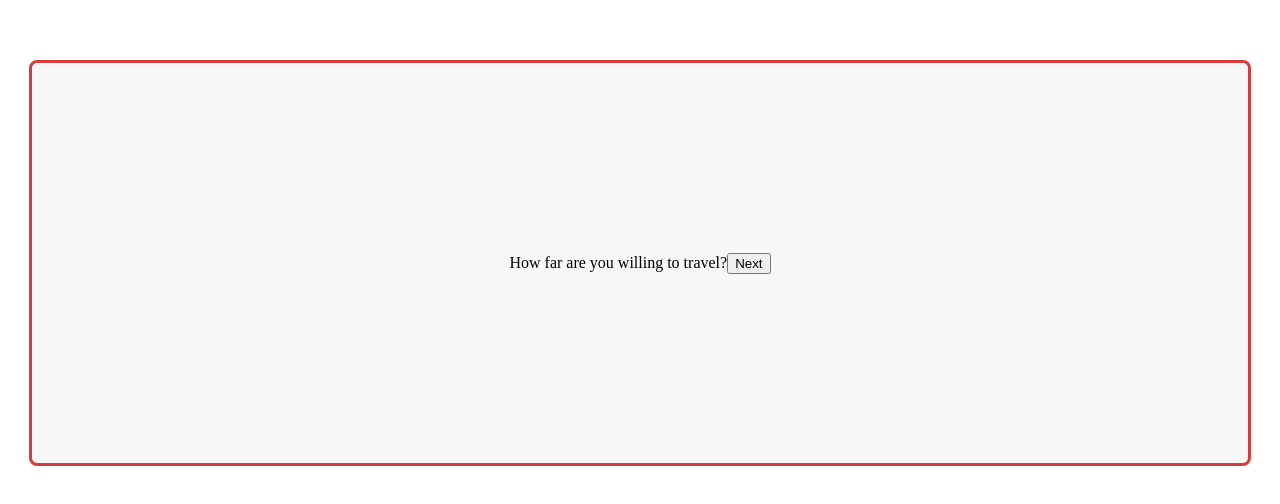
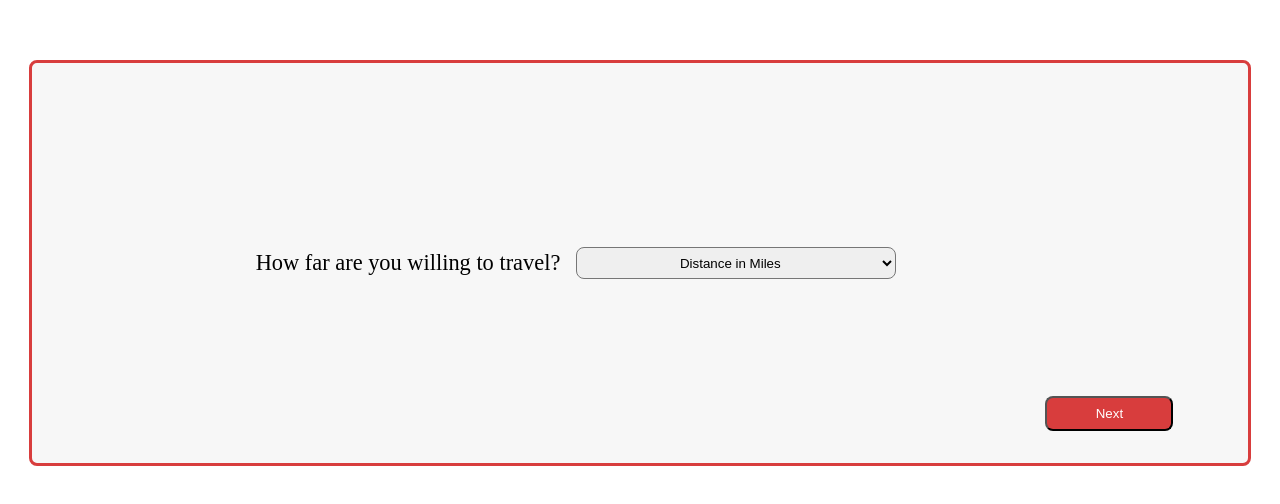
Before and after one commit to MasterChiefRPM/food-picks, an Angular app: page /question-3 in a window 1280 px wide. Shown: the part 140-644 px from the top of the page. Built offline with nearby package versions, Linux system fonts and the light colour scheme.

Commit message:
creating the structure of the question pages

```diff
--- a/src/app/question-2/question-2.component.scss
+++ b/src/app/question-2/question-2.component.scss
@@ -12,8 +12,8 @@
   width: 95vw;
 }
 .question-2 {
+  display: inline-flex;
   gap: 3rem;
-  display: inline-flex;
   align-items: center;
   justify-content: space-between;
 }
@@ -23,8 +23,13 @@
 }
 .buttons {
   display: flex;
+  justify-content: center;
+  align-items: center;
+  margin: 1rem;
   background-color: #d83d3d;
   color: white;
+  min-width: 5rem;
+  min-height: 2rem;
 }
 .next-button {
   display: flex;
@@ -41,3 +46,8 @@
   min-width: 8rem;
   border-radius: 0.5rem;
 }
+.question-text {
+  p {
+    font-size: 1.4rem;
+  }
+}
--- a/src/app/question-3/question-3.component.html
+++ b/src/app/question-3/question-3.component.html
@@ -4,6 +4,17 @@
     <section class="question-container">
       <div class="question-text">
         <p>How far are you willing to travel?</p>
+      </div>
+    </section>
+    <section class="dropdown-container">
+      <div class="option-container">
+        <label class="question-label" for="options"></label>
+        <select class="dropdown" name="distance" id="origin">
+          <option value="" selected hidden>Distance in Miles</option>
+          <option value="option">0 - 5 Miles</option>
+          <option value="option">10 - 15 Miles</option>
+          <option value="option">20+ Miles</option>
+        </select>
       </div>
     </section>
   </div>
--- a/src/app/question-3/question-3.component.scss
+++ b/src/app/question-3/question-3.component.scss
@@ -5,9 +5,56 @@
   border-radius: 0.5rem;
   display: flex;
   align-items: center;
-  justify-content: center;
+  justify-content: space-around;
   margin: auto;
   margin-top: 25vh;
   height: 50vh;
   width: 95vw;
 }
+.question-3 {
+  gap: 1rem;
+  display: inline-flex;
+}
+.question-container {
+  display: flex;
+  justify-content: center;
+  margin: auto;
+  margin-left: vw;
+  max-width: 25rem;
+}
+.question-text {
+  p {
+    font-size: 1.4rem;
+  }
+}
+.dropdown-container {
+  display: flex;
+  flex-wrap: wrap;
+  justify-content: center;
+  align-items: center;
+  margin: auto;
+  margin-right: vw;
+  min-height: 3.1rem;
+  max-width: 25rem;
+}
+.dropdown {
+  min-height: 2rem;
+  min-width: 20rem;
+  text-align: center;
+  border-radius: 0.5rem;
+}
+.next-button {
+  display: flex;
+  align-self: flex-end;
+  margin-top: 1rem;
+  margin-bottom: 2rem;
+  margin-right: vw;
+}
+.next-icon {
+  background-color: #d83d3d;
+  margin-top: 5vh;
+  padding: 0.5rem 0;
+  color: #ffffff;
+  min-width: 8rem;
+  border-radius: 0.5rem;
+}
--- a/src/app/question-4/question-4.component.html
+++ b/src/app/question-4/question-4.component.html
@@ -3,7 +3,14 @@
   <div class="question-4">
     <section class="question-container">
       <div class="question-text">
-        <p>Would you like to Dine-in, Take-out, or Delivery</p>
+        <p>What kind of mood are we in?</p>
+      </div>
+    </section>
+    <section>
+      <div class="button-container">
+        <button class="buttons">Dine-in</button>
+        <button class="buttons">Take-out</button>
+        <button class="buttons">Delivery</button>
       </div>
     </section>
   </div>
--- a/src/app/question-4/question-4.component.scss
+++ b/src/app/question-4/question-4.component.scss
@@ -5,9 +5,49 @@
   border-radius: 0.5rem;
   display: flex;
   align-items: center;
-  justify-content: center;
+  justify-content: space-around;
   margin: auto;
   margin-top: 25vh;
   height: 50vh;
   width: 95vw;
 }
+.question-4 {
+  display: inline-flex;
+  gap: 3rem;
+  align-items: center;
+  justify-content: space-between;
+}
+.button-container {
+  display: flex;
+  align-items: center;
+}
+.buttons {
+  display: flex;
+  justify-content: center;
+  align-items: center;
+  margin: 1rem;
+  background-color: #d83d3d;
+  color: white;
+  min-width: 5rem;
+  min-height: 2rem;
+}
+.next-button {
+  display: flex;
+  align-self: flex-end;
+  margin-top: 1rem;
+  margin-bottom: 2rem;
+  margin-right: vw;
+}
+.next-icon {
+  background-color: #d83d3d;
+  margin-top: 5vh;
+  padding: 0.5rem 0;
+  color: #ffffff;
+  min-width: 8rem;
+  border-radius: 0.5rem;
+}
+.question-text {
+  p {
+    font-size: 1.4rem;
+  }
+}
--- a/src/app/question-5/question-5.component.html
+++ b/src/app/question-5/question-5.component.html
@@ -4,6 +4,15 @@
     <section class="question-container">
       <div class="question-text">
         <p>When are you looking to get food?</p>
+      </div>
+    </section>
+    <section class="dropdown-container">
+      <div class="option-container">
+        <label class="question-label" for="options"></label>
+        <select class="dropdown" name="country-of-origin" id="origin">
+          <option value="" selected hidden>Time of Day</option>
+          <option value="option">Open Now</option>
+        </select>
       </div>
     </section>
   </div>
--- a/src/app/question-5/question-5.component.scss
+++ b/src/app/question-5/question-5.component.scss
@@ -5,9 +5,56 @@
   border-radius: 0.5rem;
   display: flex;
   align-items: center;
-  justify-content: center;
+  justify-content: space-around;
   margin: auto;
   margin-top: 25vh;
   height: 50vh;
   width: 95vw;
 }
+.question-5 {
+  gap: 1rem;
+  display: inline-flex;
+}
+.question-container {
+  display: flex;
+  justify-content: center;
+  margin: auto;
+  margin-left: vw;
+  max-width: 25rem;
+}
+.question-text {
+  p {
+    font-size: 1.4rem;
+  }
+}
+.dropdown-container {
+  display: flex;
+  flex-wrap: wrap;
+  justify-content: center;
+  align-items: center;
+  margin: auto;
+  margin-right: vw;
+  min-height: 3.1rem;
+  max-width: 25rem;
+}
+.dropdown {
+  min-height: 2rem;
+  min-width: 20rem;
+  text-align: center;
+  border-radius: 0.5rem;
+}
+.next-button {
+  display: flex;
+  align-self: flex-end;
+  margin-top: 1rem;
+  margin-bottom: 2rem;
+  margin-right: vw;
+}
+.next-icon {
+  background-color: #d83d3d;
+  margin-top: 5vh;
+  padding: 0.5rem 0;
+  color: #ffffff;
+  min-width: 8rem;
+  border-radius: 0.5rem;
+}
```
